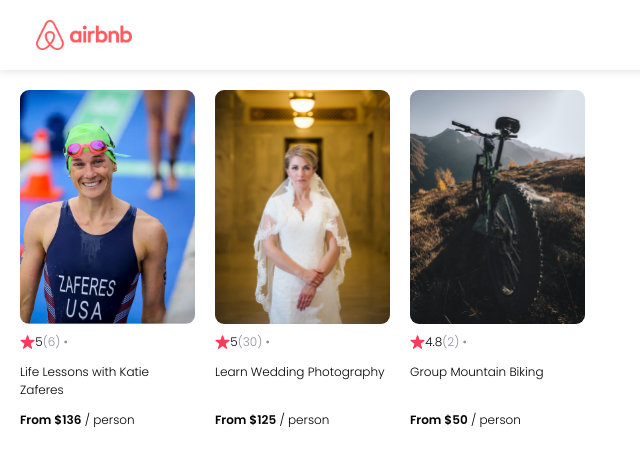
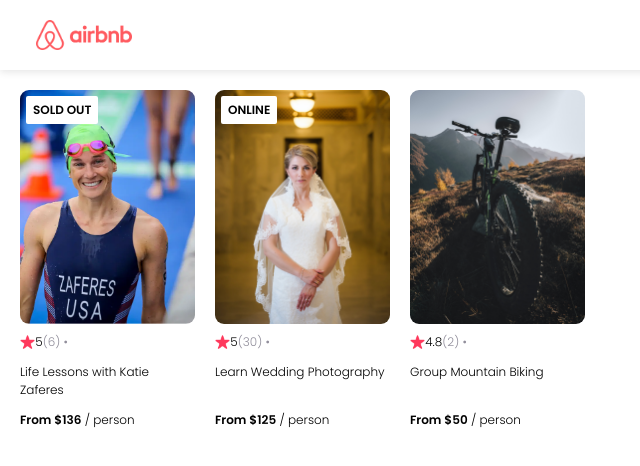
Before and after one commit to pixelboogie/NovaPane, a React (Vite) app: page / in a window 1280 px wide. Shown: the top 466 px of the page, without its empty margins (0-640 px from the left). Built offline with nearby package versions, Linux system fonts and the light colour scheme.

Commit message:
Added sold out badge

```diff
--- a/App.jsx
+++ b/App.jsx
@@ -16,6 +16,7 @@
     location={item.location}
     title={item.title}
     price={item.price}
+    openSpots={item.openSpots}
 />)
 
 
--- a/components/Card.jsx
+++ b/components/Card.jsx
@@ -1,8 +1,15 @@
 import React from "react"
 
 export default function Card(props) {
+    let badgeText
+    if (props.openSpots === 0) {
+        badgeText = "SOLD OUT"
+    } else if (props.location === "Online") {
+        badgeText = "ONLINE"
+    }
     return (
         <div className="card">
+            {badgeText && <div className="card--badge">{badgeText}</div>}
             <img src={"../images/"+props.img} className="card--image" />
             <div className="card--stats">
                 <img src="../images/star.png" className="card--star" />
--- a/style.css
+++ b/style.css
@@ -61,6 +61,7 @@
     flex: 0 0 auto;
     display: flex;
     flex-direction: column;
+    position: relative;
 }
 
 .card--image {
@@ -86,3 +87,13 @@
 .card--price {
     margin-top: auto;
 }
+
+.card--badge {
+    position: absolute;
+    top: 6px;
+    left: 6px;
+    background-color: white;
+    padding: 5px 7px;
+    border-radius: 2px;
+    font-weight: bold;
+}
```
